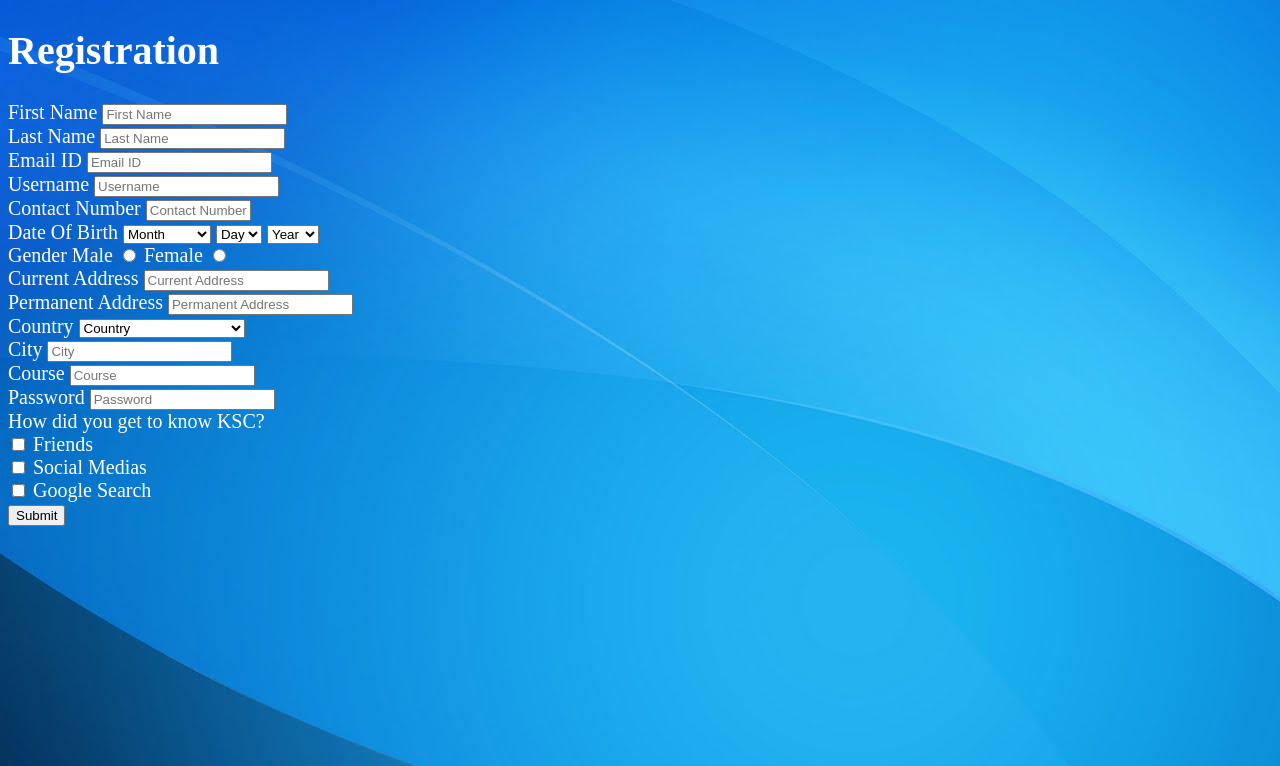
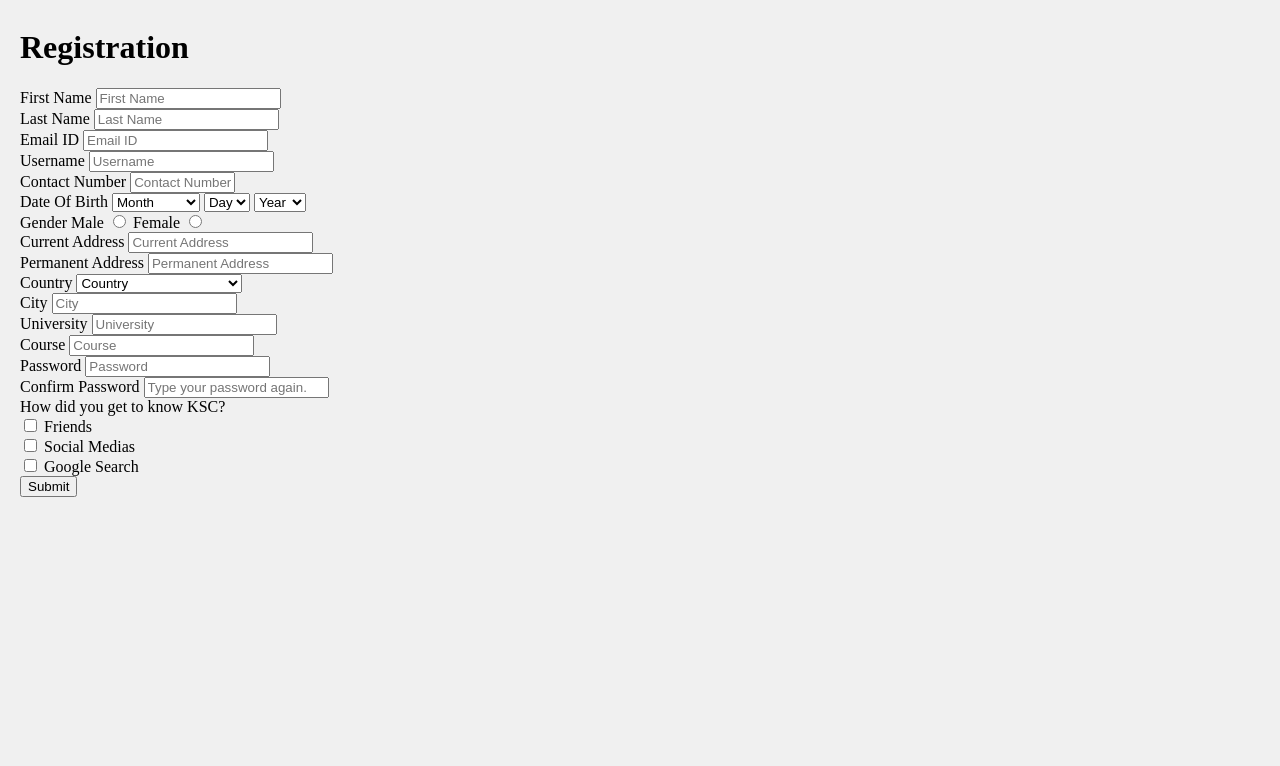
Before and after one commit to knowledge-sharing-campaign/site, a Flask app: page /register in a window 1280 px wide. Shown: the top 766 px of the page. Run offline with Flask 2, Linux system fonts and the light colour scheme.

Commit message:
Joelle, Yashna | #59 | Working with css part

```diff
--- a/app/app_core/main.py
+++ b/app/app_core/main.py
@@ -11,7 +11,6 @@ def home():
 @application.route("/aboutus")
 def about_us():
     return render_template("aboutus.html")
-
 
 @application.route("/contactus")
 def contact_us():
--- a/app/app_core/templates/css/register.css
+++ b/app/app_core/templates/css/register.css
@@ -1,11 +1,20 @@
-body {
+/*body {
     background: url('../../static/images/bg.jpg')no-repeat;
     color: #fff;
     font-size: 20px;
     font-family: regular;
     page-break-after: center;
+}*/
+
+body {
+background-color: #F0F0F0;
+margin-left: 20px;
 }
 
-h1 {
-    background: url('') no-repeat;
+form {
+	display: inline-block;
 }
+
+textarea {
+	display: inline-block;
+}
--- a/app/app_core/templates/js/register.js
+++ b/app/app_core/templates/js/register.js
@@ -1,18 +1,3 @@
-//function allnumeric(inputtxt)
-//   {
-//      var numbers = /^[0-9]+$/;
-//      if(inputtxt.value.match(numbers))
-//      {
-//      return true;
-//     }
-//     else
-//      {
-//      alert('Please input numeric characters only');
-//      document.form1.text1.focus();
-//      return false;
-//      }
-//   }
-
 (function() {
   var validate;
 
@@ -27,12 +12,6 @@
         return true;
     alert("Please provide your first name.");
     document.register.lastname.focus();
-    return false;
-
-    if (/^[A-Za-z]+$/.test(document.register.surname.value))
-        return true;
-    alert("Please provide your surname.");
-    document.register.surname.focus();
     return false;
 
     if (/^\w+([\.-]?\w+)*@\w+([\.-]?\w+)*(\.\w{2,3})+$/.test(document.register.email.value))
--- a/app/app_core/templates/register.html
+++ b/app/app_core/templates/register.html
@@ -1,14 +1,14 @@
 <!Doctype html>
 
 <head>
-    <link type="text/css" rel="stylesheet" href="/css/register.css" />
-    <script type="text/javascript" src="/js/register.js"></script>
+    <link type="text/css" rel="stylesheet" href="css/register.css"/>
+    <script type="text/javascript" src="js/register.js"></script>
 </head>
 
 <body>
+    <form name="register" id="register" method="post" onsubmit="validate()">
     <title>Registration</title>
     <h1>Registration</h1>
-    <form name="register" id="register" method="post" onsubmit="validate()">
         <div>
             <label>First Name </label>
             <input type="text" name="firstname" id="firstname" placeholder="First Name" maxlength="140" required>
@@ -23,7 +23,7 @@
         </div>
         <div>
             <label>Username </label>
-            <input type="text" name="username" id="username" placeholder="Username" maxlength="140" required>
+            <input type="text" name="username" id="username" placeholder="Username" required>
         </div>
         <div>
             <label>Contact Number </label>
@@ -186,7 +186,7 @@
                 <input type="text" name="permanentaddress" id="permanentaddress" placeholder="Permanent Address" maxlength="140" required>
             </div>
             <div>
-                <label>Country <span class="required"></span>
+                <label>Country <span class="required"></span></label>
                     <select name="country">
                         <option value="">Country</option>
                         <option value="DZ">Algeria</option>
@@ -238,11 +238,14 @@
                         <option value="ZM">Zambia</option>
                         <option value="ZW">Zimbabwe</option>
                     </select>
-                </label>
             </div>
             <div>
                 <label>City </label>
-                <input type="text" name="city" id="city" placeholder="City" maxlength="140" required>
+                <input type="text" name="city" id="city" placeholder="City" required>
+            </div>
+            <div>
+                <label>University </label>
+                <input type="text" name="university" id="university" placeholder="University" required>
             </div>
             <div>
                 <label>Course </label>
@@ -250,7 +253,11 @@
             </div>
             <div>
                 <label>Password </label>
-                <input type="text" name="password" id="password" placeholder="Password" maxlength="140" required>
+                <input type="text" name="password" id="password" placeholder="Password" required>
+            </div>
+             <div>
+                <label>Confirm Password </label>
+                <input type="text" name="confirmpassword" id="confirmpassword" placeholder="Type your password again." required>
             </div>
             <div>
                 <label>How did you get to know KSC?</label>
```
